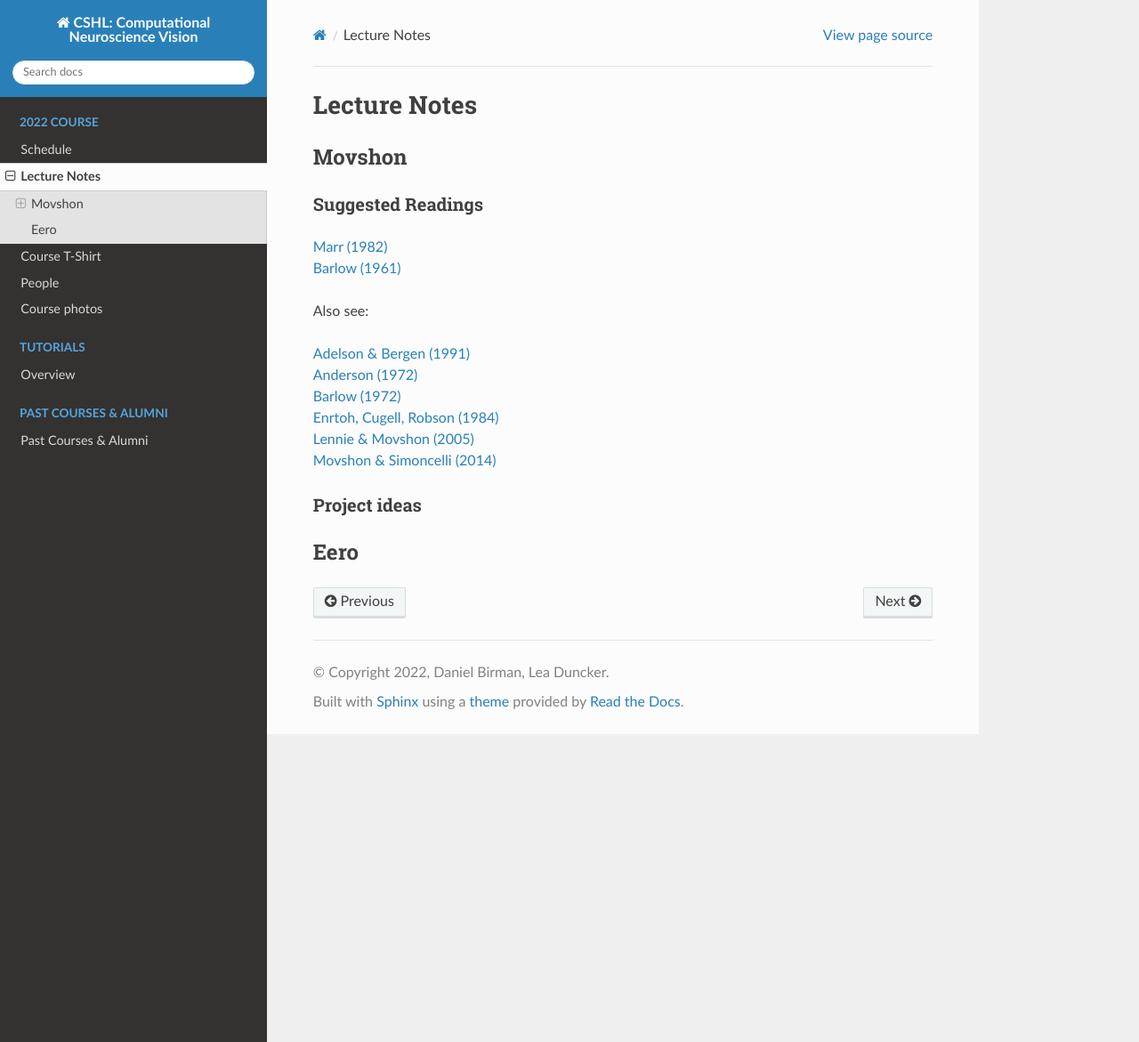
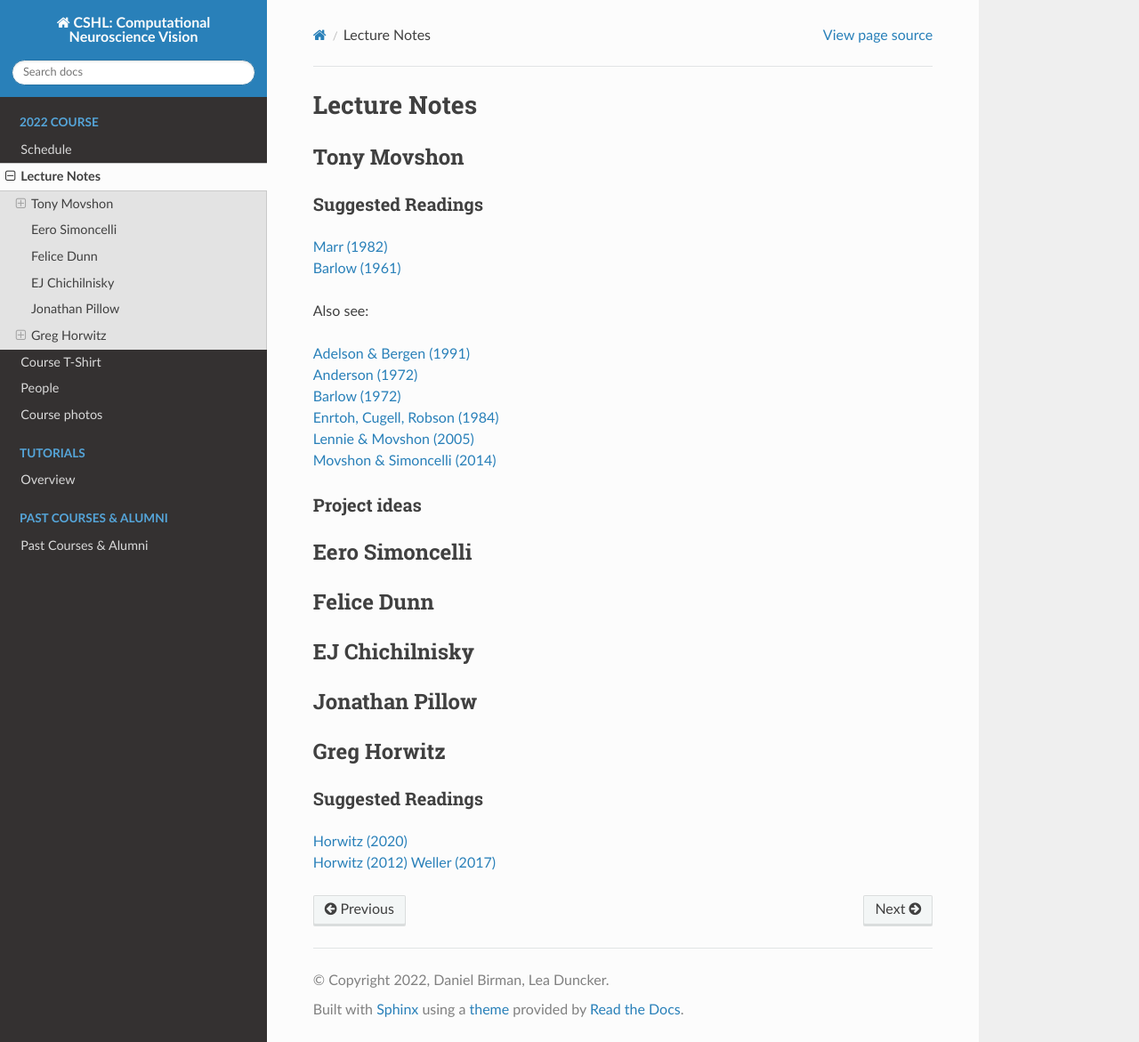
Before and after one commit to CSHL-comp-neuro-vision/website, a Sphinx documentation site: the page built from source/2022/lecture_notes.md, in a window 1280 px wide and 1171 px high. Shown: the whole window at 89% size. Built offline with Sphinx 7.4.7 and the Read the Docs theme 2.0.0, drawn with Linux system fonts in a browser that asks for light colours.

Commit message:
Adding files from Greg

```diff
--- a/source/2022/lecture_notes.md
+++ b/source/2022/lecture_notes.md
@@ -1,6 +1,6 @@
 # Lecture Notes
 
-## Movshon
+## Tony Movshon
 
 ### Suggested Readings
 
@@ -18,4 +18,18 @@ Also see:
 
 ### Project ideas
 
-## Eero
+## Eero Simoncelli
+
+## Felice Dunn
+
+## EJ Chichilnisky
+
+## Jonathan Pillow
+
+## Greg Horwitz
+
+### Suggested Readings
+
+<a href="../_static/pdfs/horwitz/annurev-vision-121219-081801.pdf">Horwitz (2020)</a>\
+<a href="../_static/pdfs/horwitz/HorwitzHass.pdf">Horwitz (2012)</a>
+<a href="../_static/pdfs/horwitz/Weller.pdf">Weller (2017)</a>
```
Also changed, not shown: 4 other files.
